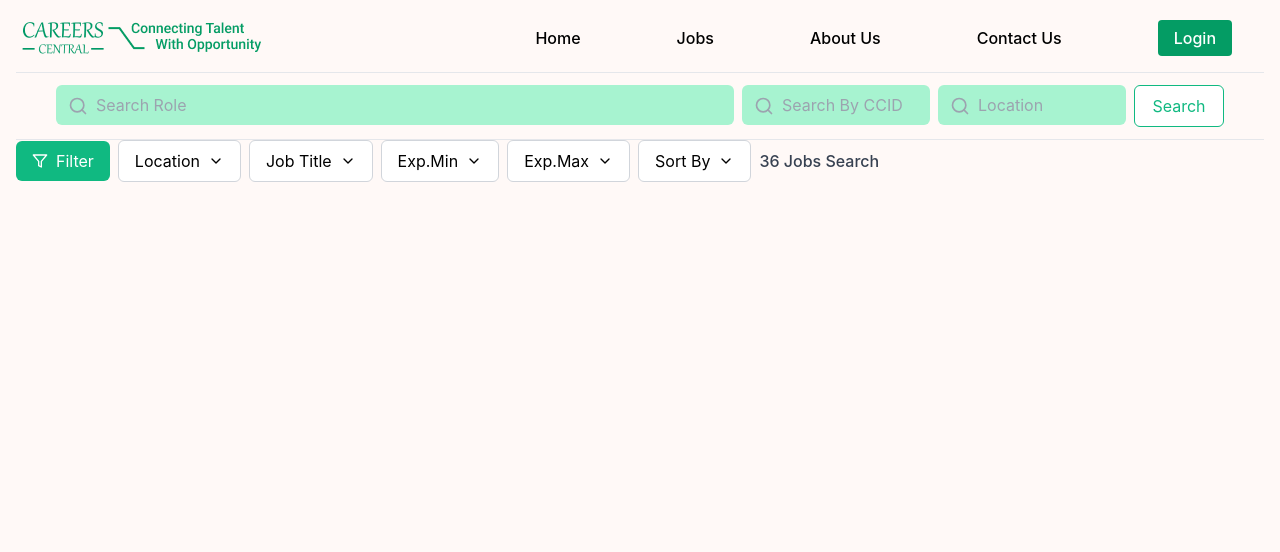
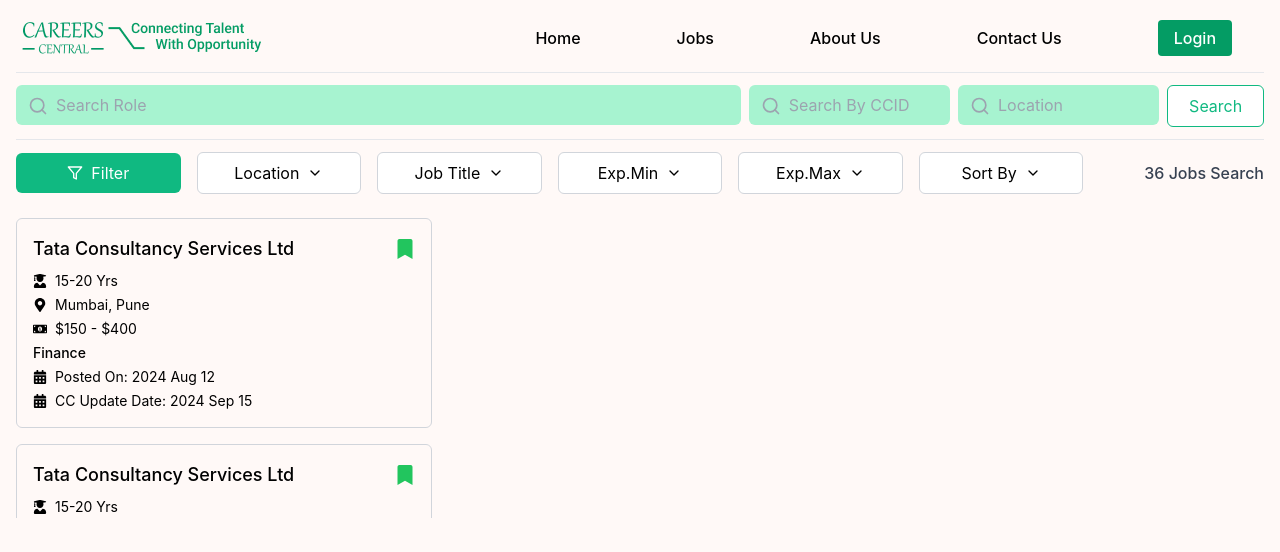
Before and after one commit to shanakasp/web-app, a React (Create React App) app: page /jobs in a window 1280 px wide. Shown: the top 552 px of the page. Built offline with nearby package versions, Linux system fonts and the light colour scheme; a web font is replaced by a local one.

Commit message:
modified Jobs.jsx added LeftJobList.jsx

```diff
--- a/src/pages/jobs/Jobs.jsx
+++ b/src/pages/jobs/Jobs.jsx
@@ -1,11 +1,12 @@
 import { ChevronDown, Filter, Search } from "lucide-react";
 import React from "react";
+import LeftjobList from "./LeftJobList";
 const JobListing = () => {
   return (
     <div className="max-w-full mx-auto p-4 mt-10">
       <hr className="xl:mt-4" />
       {/* Search Section */}
-      <div className="grid grid-cols-1 md:grid-cols-12 gap-2  px-10 py-3">
+      <div className="grid grid-cols-1 md:grid-cols-12 gap-2   py-3">
         {/* Search Role */}
         <div className="md:col-span-7 relative">
           <div className="absolute inset-y-0 left-3 flex items-center">
@@ -50,39 +51,50 @@
 
       <div>
         {/* Filters */}
-        <div className="flex flex-wrap gap-2 mb-6 items-center">
-          <button className="flex items-center gap-2 px-4 py-2 bg-emerald-500 text-white rounded-md">
+        <div className="grid grid-cols-7 gap-4 mb-6 items-center w-full mt-3">
+          {/* Filter Button */}
+          <button className="flex items-center justify-center gap-2 px-4 py-2 bg-emerald-500 text-white rounded-md">
             <Filter className="h-4 w-4" />
             Filter
           </button>
 
-          <button className="flex items-center gap-2 px-4 py-2 bg-white border border-gray-300 border-solid rounded-md">
+          {/* Location Filter */}
+          <button className="flex items-center justify-center gap-2 px-4 py-2 bg-white border border-gray-300 border-solid rounded-md">
             Location
             <ChevronDown className="h-4 w-4" />
           </button>
 
-          <button className="flex items-center gap-2 px-4 py-2 bg-white border border-gray-300 border-solid rounded-md">
+          {/* Job Title Filter */}
+          <button className="flex items-center justify-center gap-2 px-4 py-2 bg-white border border-gray-300 border-solid rounded-md">
             Job Title
             <ChevronDown className="h-4 w-4" />
           </button>
 
-          <button className="flex items-center gap-2 px-4 py-2 bg-white border border-gray-300 border-solid rounded-md">
+          {/* Exp. Min Filter */}
+          <button className="flex items-center justify-center gap-2 px-4 py-2 bg-white border border-gray-300 border-solid rounded-md">
             Exp.Min
             <ChevronDown className="h-4 w-4" />
           </button>
 
-          <button className="flex items-center gap-2 px-4 py-2 bg-white border border-gray-300 border-solid rounded-md">
+          {/* Exp. Max Filter */}
+          <button className="flex items-center justify-center gap-2 px-4 py-2 bg-white border border-gray-300 border-solid rounded-md">
             Exp.Max
             <ChevronDown className="h-4 w-4" />
           </button>
 
-          <button className="flex items-center gap-2 px-4 py-2 bg-white border border-gray-300 border-solid rounded-md">
+          {/* Sort By Filter */}
+          <button className="flex items-center justify-center gap-2 px-4 py-2 bg-white border border-gray-300 border-solid rounded-md">
             Sort By
             <ChevronDown className="h-4 w-4" />
           </button>
+          <div className="text-gray-700 font-medium text-right w-full">
+            36 Jobs Search
+          </div>
+        </div>{" "}
+      </div>
 
-          <span className="text-gray-700 font-medium">36 Jobs Search</span>
-        </div>
+      <div className="w-1/3">
+        <LeftjobList></LeftjobList>
       </div>
     </div>
   );
--- /dev/null
+++ b/src/pages/jobs/LeftJobList.jsx
@@ -0,0 +1,88 @@
+import React, { useEffect, useRef, useState } from "react";
+import {
+  FaBookmark,
+  FaCalendarAlt,
+  FaMapMarkerAlt,
+  FaMoneyBillAlt,
+  FaUserGraduate,
+} from "react-icons/fa";
+
+const DeliveryHeadSection = () => {
+  const [positions, setPositions] = useState([]);
+  const containerRef = useRef(null);
+
+  useEffect(() => {
+    // Fetch data and set the positions state
+    setPositions([
+      {
+        id: "12345",
+        ccid: "120001",
+        company: "Tata Consultancy Services Ltd",
+        experience: "15-20 Yrs",
+        location: "Mumbai, Pune",
+        salary: "$150 - $400",
+        department: "Finance",
+        postedOn: "2024 Aug 12",
+        ccUpdateDate: "2024 Sep 15",
+      },
+      {
+        id: "12346",
+        ccid: "120002",
+        company: "Tata Consultancy Services Ltd",
+        experience: "15-20 Yrs",
+        location: "Mumbai, Pune",
+        salary: "$150 - $400",
+        department: "Finance",
+        postedOn: "2024 Aug 12",
+        ccUpdateDate: "2024 Sep 15",
+      },
+      // Add more positions as needed
+    ]);
+  }, []);
+
+  return (
+    <div
+      className="delivery-head-section max-h-[300px] overflow-y-auto"
+      ref={containerRef}
+    >
+      {positions.map((position) => (
+        <div
+          key={position.id}
+          className="delivery-head-card  border border-gray-300 border-solid rounded-md p-4 mb-4 hover:bg-emerald-200  transition-colors duration-300"
+        >
+          <div className="flex items-center justify-between mb-2">
+            <h3 className="text-lg font-medium">{position.company}</h3>
+            <button className="text-green-500 hover:text-green-600 focus:outline-none">
+              <FaBookmark size={20} />
+            </button>
+          </div>
+          <div className="flex items-center text-sm mb-1">
+            <FaUserGraduate className="mr-2" />
+            <span>{position.experience}</span>
+          </div>
+          <div className="flex items-center text-sm mb-1">
+            <FaMapMarkerAlt className="mr-2" />
+            <span>{position.location}</span>
+          </div>
+          <div className="flex items-center text-sm mb-1">
+            <FaMoneyBillAlt className="mr-2" />
+            <span>{position.salary}</span>
+          </div>
+          <div className="flex items-center text-sm mb-1">
+            <span className="mr-2 font-medium">{position.department}</span>
+          </div>
+          <div className="flex items-center text-sm mb-1">
+            <FaCalendarAlt className="mr-2" />
+            <span>Posted On: {position.postedOn}</span>
+          </div>
+          <div className="flex items-center text-sm">
+            <FaCalendarAlt className="mr-2" />
+            <span>CC Update Date: {position.ccUpdateDate}</span>
+          </div>
+        </div>
+      ))}
+    </div>
+  );
+};
+
+export default DeliveryHeadSection;
```
